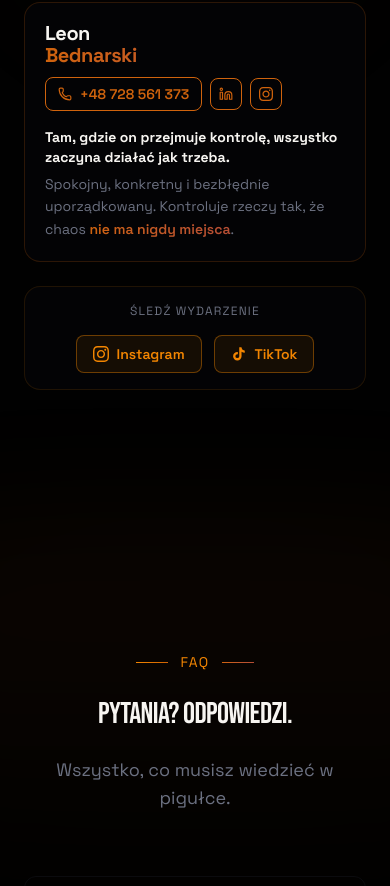
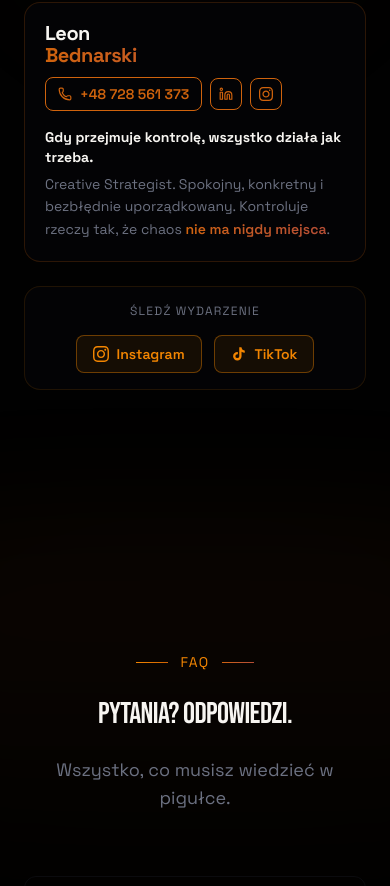
Before and after one commit to KamilaseQ/edwardowa_rewolucja, a Next.js app: page / in a window 390 px wide. Shown: the part 7979-8865 px from the top of the page. Built offline with nearby package versions, Linux system fonts and the light colour scheme.

Commit message:
leo new text

```diff
--- a/components/landing/organizers-section.tsx
+++ b/components/landing/organizers-section.tsx
@@ -58,9 +58,9 @@ const organizers: Organizer[] = [
     phone: "728561373",
     linkedinUrl: "https://www.linkedin.com/in/kamil-ta%C5%84ski-05141736a/",
     instagramUrl: "https://www.instagram.com/bednarski_leon/",
-    quote: "Tam, gdzie on przejmuje kontrolę, wszystko zaczyna działać jak trzeba.",
+    quote: "Gdy przejmuje kontrolę, wszystko działa jak trzeba.",
     description:
-      "Spokojny, konkretny i bezbłędnie uporządkowany. Kontroluje rzeczy tak, że chaos nie ma nigdy miejsca.",
+      "Creative Strategist. Spokojny, konkretny i bezbłędnie uporządkowany. Kontroluje rzeczy tak, że chaos nie ma nigdy miejsca.",
     highlightPhrase: "nie ma nigdy miejsca",
     gradientFrom: "oklch(0.62 0.16 50)",
     gradientTo: "oklch(0.55 0.14 35)",
--- a/components/landing/speaker-section.tsx
+++ b/components/landing/speaker-section.tsx
@@ -113,7 +113,7 @@ export function SpeakerSection() {
                 {mediaLogos.map((logo) => (
                   <span
                     key={logo}
-                    className="px-4 py-2 text-xs uppercase tracking-wider border rounded-full text-foreground/80 hover:text-foreground hover:border-gradient-start hover:bg-gradient-start/10 transition-all cursor-default"
+                    className={`px-4 py-2 text-xs uppercase tracking-wider border rounded-full text-foreground/80 hover:text-foreground hover:border-gradient-start hover:bg-gradient-start/10 transition-all cursor-default${logo === "WP" ? " md:hidden" : ""}`}
                     style={{
                       borderColor: "oklch(0.72 0.19 65 / 0.25)",
                     }}
```
Also changed, not shown: 1 other file (tests, documents, lock files or other folders).
